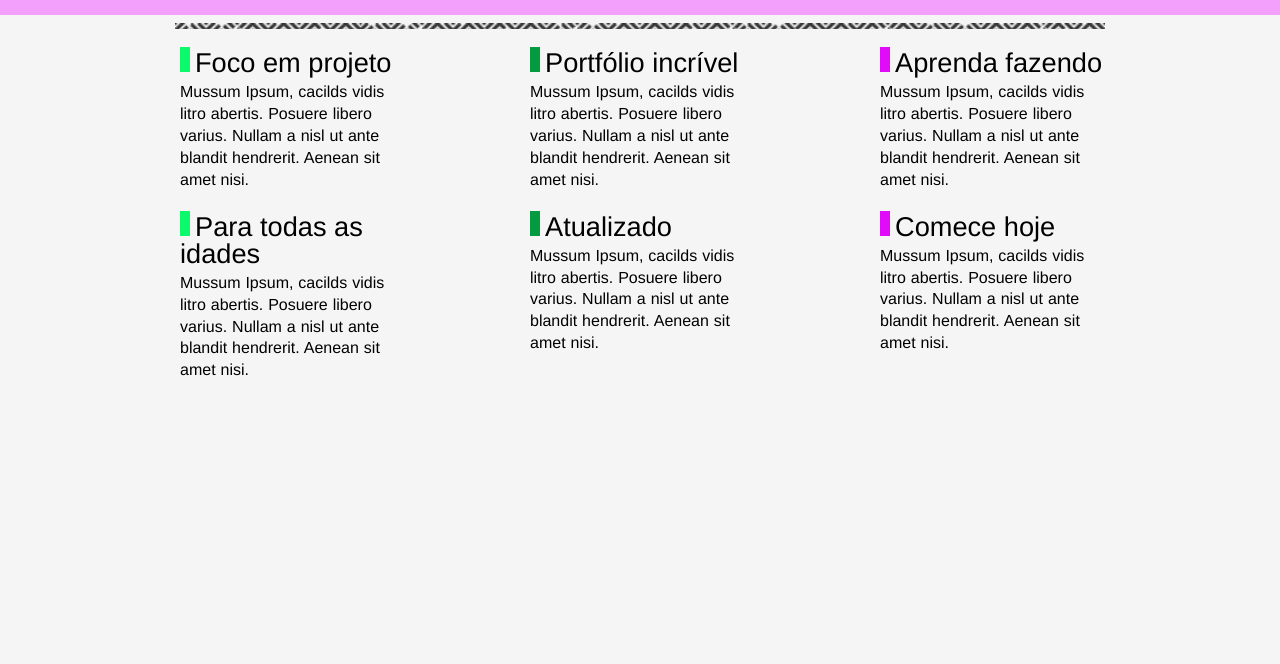
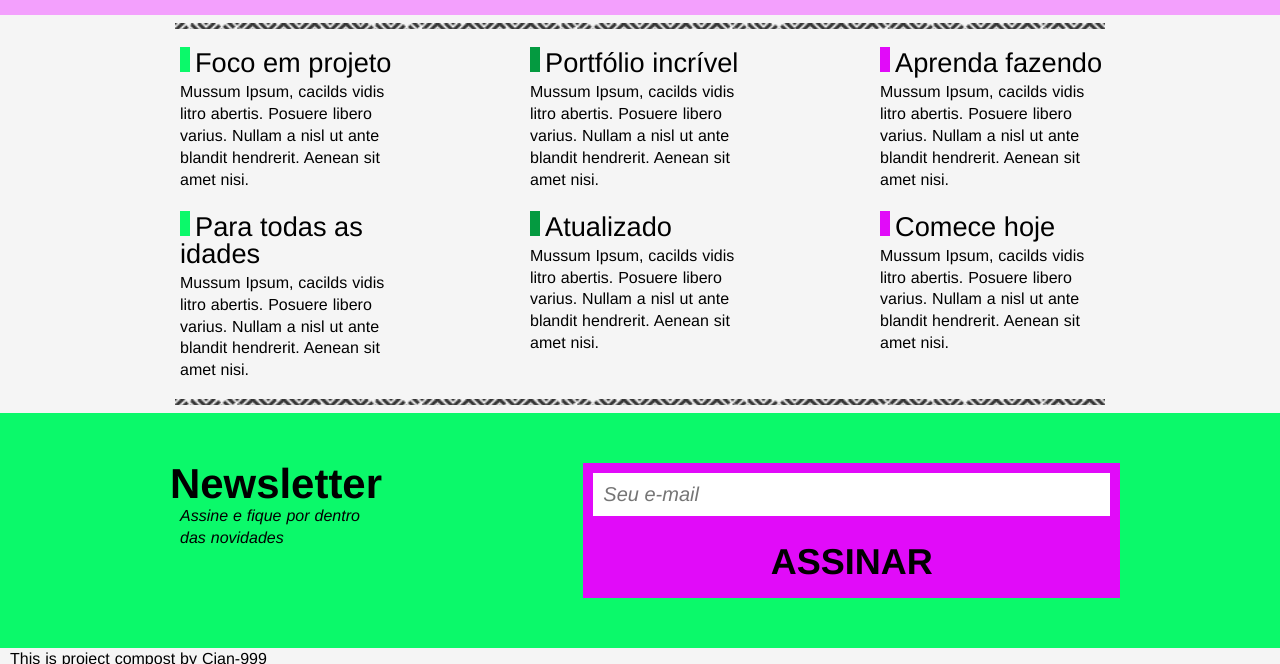
Before and after one commit to Cian-999/Responsable-Flexbox, a plain HTML site: page index.html in a window 1280 px wide. Shown: the part 1701-2365 px from the top of the page. Before the commit the page ends 2092 px from the top, so only its background shows below. Drawn offline with nearby package versions, Linux system fonts and the light colour scheme.

Commit message:
after continue

```diff
--- a/css/styles.css
+++ b/css/styles.css
@@ -278,10 +278,64 @@ img{
 .vantagem:nth-of-type(3n+3) .vantagem__titulo::before{
 	background: var(--clr--pink-dark);
 }
+@media (max-width: 800px){
+	.vantagem{
+		max-width: 220px;
+	}
+}
 /**********************************/
 /* 8. Newsletter
 /**********************************/
-
-/**********************************/
+.newsletter{
+	background-color: var(--clr--green-light);
+}
+.newsletter-c{
+	max-width: 960px;
+	margin: 0 auto;
+	padding: 50px 0;
+	display: flex;
+	flex-wrap: wrap;
+}
+.newsletter-info{
+	flex: 1 1 260px;
+	padding-left: 10px;
+}
+.newsletter-info__titulo{
+	font-size: 2.62rem;
+	font-weight: bold;
+}
+.newsletter-info__descricao{
+	font-style: italic;
+}
+.newsletter-form{
+	flex: 2 1 210px;
+	display: flex;
+	flex-wrap: wrap;
+}
+.newsletter-form__input{
+	flex: 3 1 260px;
+	font-size: 1.25rem;
+	width: 325px;
+	color:black;
+	font-style: italic;
+	font-family: var(--ff-primary);
+	border: 10px solid var(--clr--pink-dark);
+	padding: 10px;
+	margin: 0;
+	border-radius: 0px;
+}
+.newsletter-form__submit{
+	flex: 1 1 260px;
+	width: 192px;
+	font-family: var(--ff-primary);
+	font-size: 2.25rem;
+	font-weight: bold;
+	text-transform: uppercase;
+	background: var(--clr--pink-dark);
+	color: black;
+	cursor: pointer;
+	border: none;
+	padding: 15px;
+}
 /* 9. Footer
 /**********************************/
--- a/index.html
+++ b/index.html
@@ -191,5 +191,25 @@
 			amet nisi.</p>
 	</div>
 </section>
+<hr class="type">
+
+<section class="newsletter">
+	<div class="newsletter-c">
+		<div class="newsletter-info">
+			<h2 class="newsletter-info__titulo">Newsletter</h2>
+			<p class="newsletter-info__descricao">Assine e fique por dentro<br>das novidades</p>
+		</div>
+		<form action="" class="newsletter-form">
+			<input type="text" placeholder="Seu e-mail" class="newsletter-form__input">
+			<button type="submit" class="newsletter-form__submit">Assinar</button>
+		</form>
+	</div>
+</section>
+<footer class="footer">
+	<p class="footer__copyright">This is project compost by Cian-999</p>
+	<a href="index.hmtl">
+		<img src="img/logo.png" alt="logo">
+	</a>
+</footer>
 </body>
 </html>
```
